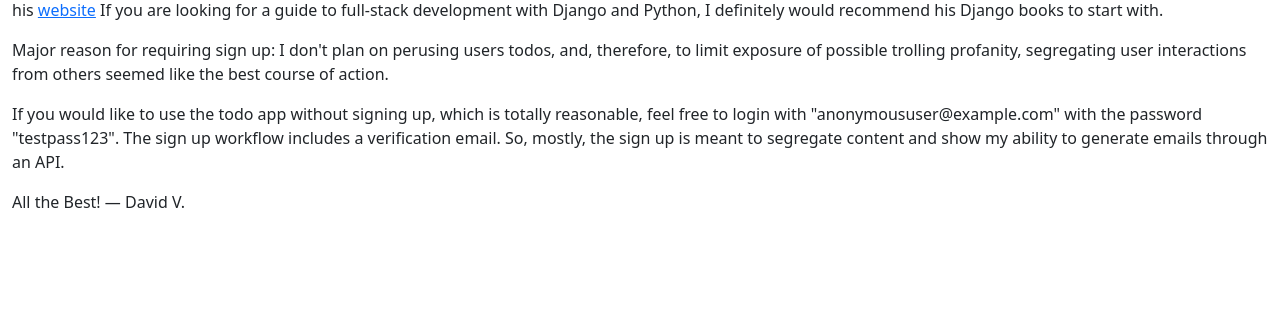
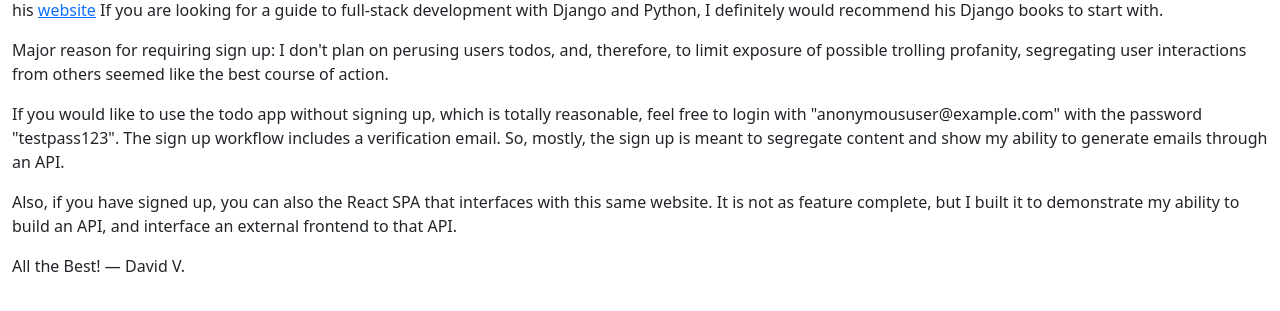
Before and after one commit to letusgitcommit/simple_portfolio, a Django app: page / in a window 1280 px wide. Shown: the part 257-568 px from the top of the page. Run offline with Django 4.2, Linux system fonts and the light colour scheme; parts of the project's set-up code (start-up, migrations or seed data) failed here and were passed over.

Commit message:
added some content to the home page about the react app. add cors configuration for the new custom domain.

```diff
--- a/pages/templates/pages/home.html
+++ b/pages/templates/pages/home.html
@@ -9,6 +9,12 @@
     {% if user.is_authenticated %}
         <li class="nav-item">
             <a class="nav-link" href="{% url 'todos:list' %}">Todo App</a>
+        </li>
+        <li class="nav-item">
+            <a class="nav-link" href="https://react-app.professionalcodingservices.com">React Todo App</a>
+        </li>
+        <li class="nav-item">
+            <a class="nav-link" href="/todos/api/v1">Browsable API</a>
         </li>
     {% endif %}
 {% endblock %}
@@ -41,6 +47,11 @@
         So, mostly, the sign up is meant to segregate content and show my ability to generate emails through an API.
     </p>
     <p>
+        Also, if you have signed up, you can also the React SPA that interfaces with this same website. It is not as
+        feature complete, but I built it to demonstrate my ability to build an API, and interface an external frontend
+        to that API.
+    </p>
+    <p>
         All the Best! — David V.
     </p>
 
--- a/simple_portfolio_full_stack_app/settings.py
+++ b/simple_portfolio_full_stack_app/settings.py
@@ -13,13 +13,14 @@ DEBUG = env.bool('DEBUG', default=False)
 
 ALLOWED_HOSTS = [
     'polar-caverns-93984.herokuapp.com',
-    '127.0.0.1',
+    # '127.0.0.1',
     'www.professionalcodingservices.com',
 ]
 
 CORS_ALLOWED_ORIGINS = [
-    'http://localhost:3000',
+    # 'http://localhost:3000',
     'https://classy-sunflower-8109ec.netlify.app',
+    'https://react-app.professionalcodingservices.com',
 ]
 
 INSTALLED_APPS = [
```
